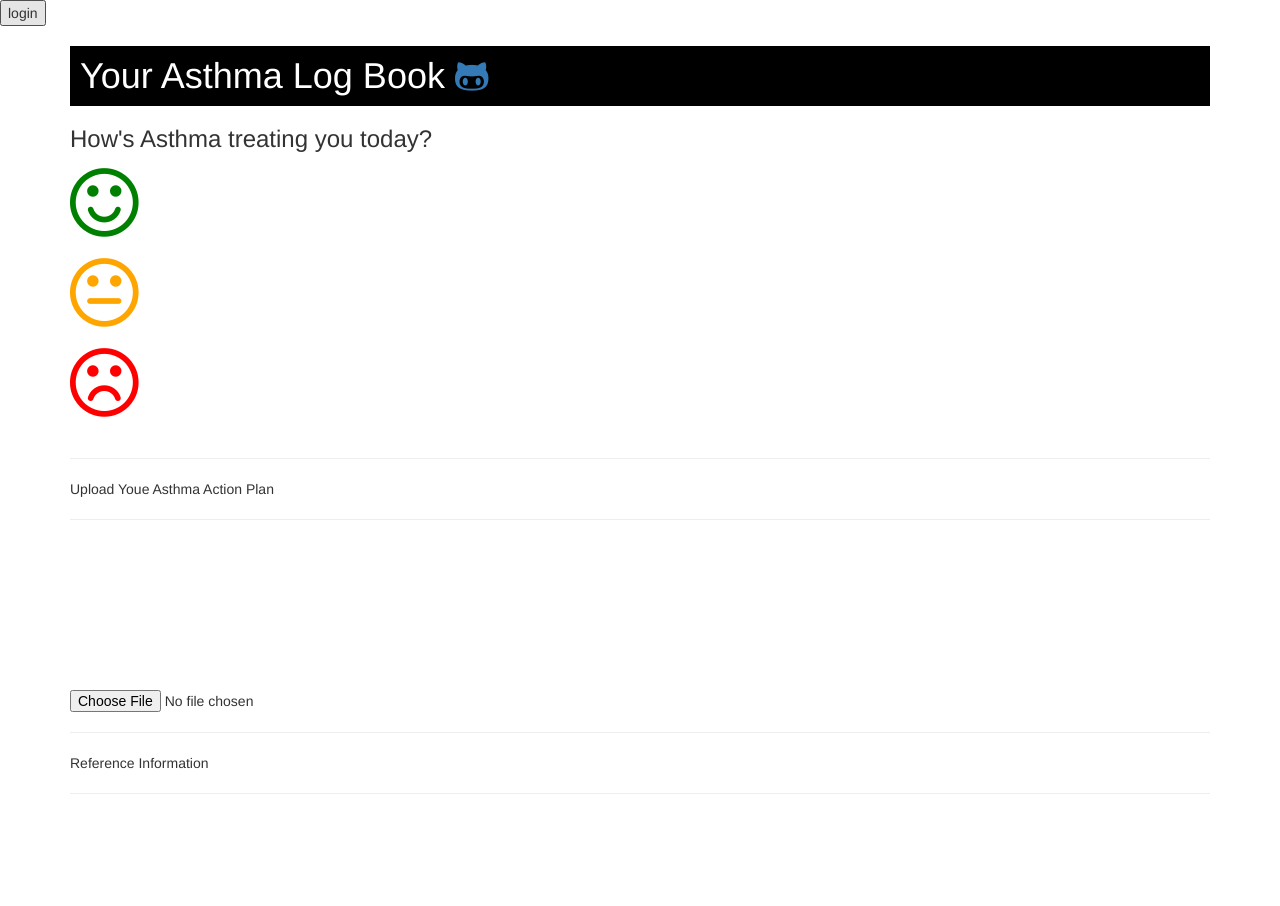
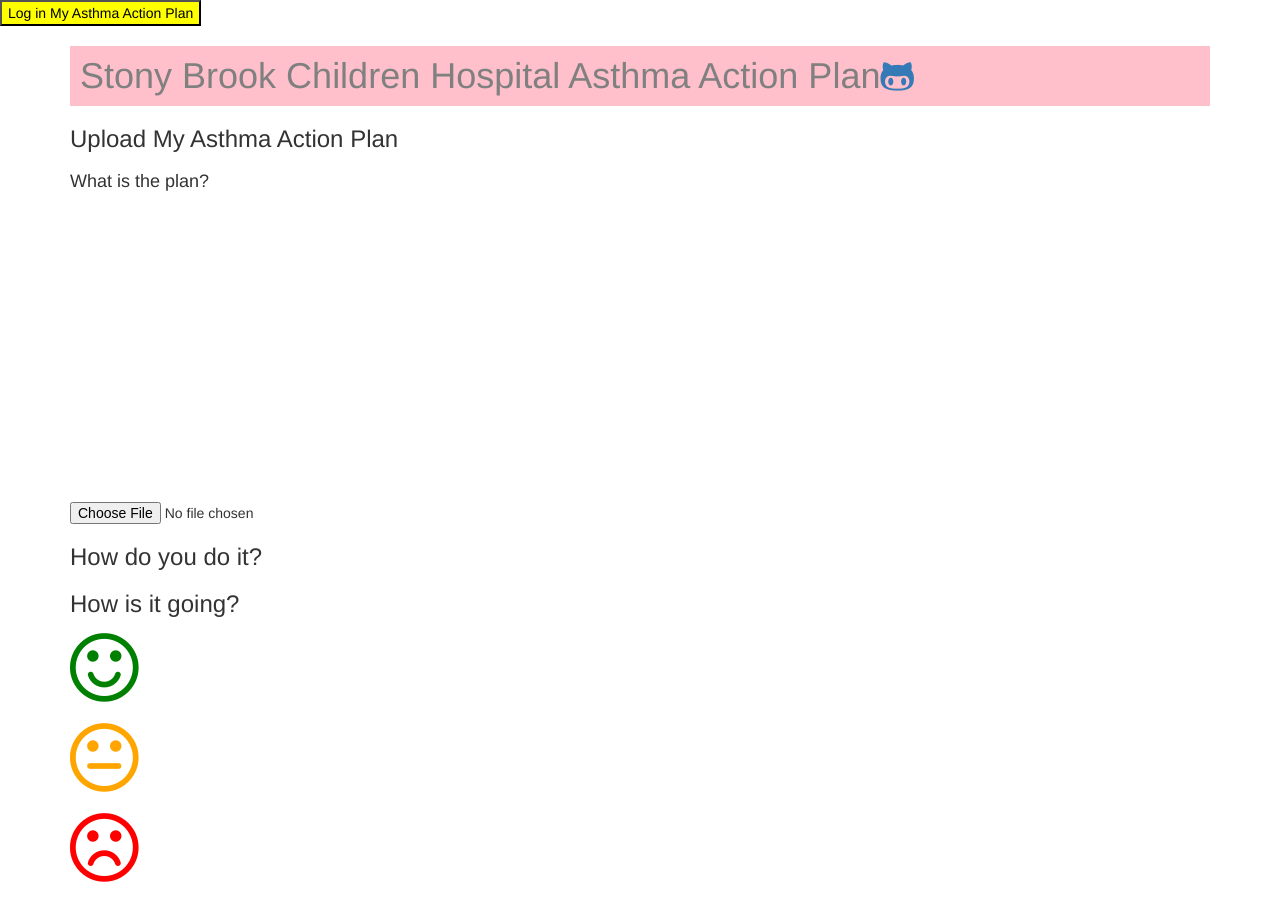
Before and after one commit to xinwang3/asthma, a plain HTML site: page index.html in a window 1280 px wide. Shown: the top 906 px of the page. Before the commit the page ends 814 px from the top, so only its background shows below. Drawn offline with nearby package versions, Linux system fonts and the light colour scheme.

Commit message:
Change style
Change style

```diff
--- a/asthma.css
+++ b/asthma.css
@@ -1,6 +1,6 @@
 #imagePreview {
-    width: 150px;
-    height: 150px;
+    width: 300px;
+    height: 300px;
     background-position: center center;
     background-size: cover;
     -webkit-box-shadow: 0 0 0px 0px rgba(0, 0, 0, .3);
--- a/asthma.js
+++ b/asthma.js
@@ -1,8 +1,39 @@
 console.log('asthma.js loaded');
 
 if(window.divAsthma){
-    $('<h1 style="color:white;background-color:black;line-height:60px" id="asthmaLogHead">&nbsp;Your Asthma Log Book <a href="https://github.com/sbu-bmi/asthma/" target=_blank><i class="fa fa-github-alt"></i></a></h1>').appendTo(divAsthma);
-    $("<h3>How's Asthma treating you today?</h3>").appendTo(divAsthma);
+    $('<h1 style="color:grey;background-color:pink;line-height:60px" id="asthmaLogHead">&nbsp;Stony Brook Children Hospital Asthma Action Plan<a href="https://github.com/sbu-bmi/asthma/" target=_blank><i class="fa fa-github-alt"></i></a></h1>').appendTo(divAsthma);
+    $("<h3>Upload My Asthma Action Plan<h3>").appendTo(divAsthma);
+    $("<h4>What is the plan?<h4>").appendTo(divAsthma);
+    $("<div id='imagePreview'></div>").appendTo(divAsthma);
+    $("<input id='uploadFile' type='file' name='image' class='img' />").appendTo(divAsthma);
+    $(function() {
+        $("#uploadFile").on("change", function()
+        {
+            var files = !!this.files ? this.files : [];
+            if (!files.length || !window.FileReader) return; // no file selected, or no FileReader support
+
+            if (/^image/.test( files[0].type)){ // only image file
+                var reader = new FileReader(); // instance of the FileReader
+                reader.readAsDataURL(files[0]); // read the local file
+
+                reader.onloadend = function(){ // set image data as background of div
+                    $("#imagePreview").css("background-image", "url("+this.result+")");
+
+                    x = imagePreview.style.backgroundImage;
+                    localStorage.setItem('myDataURL',x);
+                    img = document.createElement('img');
+                    document.body.appendChild(img);
+                    img.src=localStorage.getItem('myDataURL').slice(5,-2);
+                };
+            }
+        });
+    });
+    $("<h3>How do you do it?</h3>").appendTo(divAsthma);
+
+
+    $("<h3>How is it going?</h3>").appendTo(divAsthma);
+
+
     $('<table><tr><td style="vertical-align:top"><form><p><i class="fa fa-smile-o fa-5x" style="color:green" id="asthmaSmile"></i></p><p><i class="fa fa-meh-o fa-5x" style="color:orange" id="asthmaMeh"></i></p><p><i class="fa fa-frown-o fa-5x" style="color:red" id="asthmaFrown"></i></p></form></td><td id="asthmaFeel" style="vertical-align:top"></td></tr></table>').appendTo(divAsthma);
 
     asthmaSmile.onclick=function(){
@@ -28,33 +59,6 @@ if(window.divAsthma){
 
     };
 
-$(function() {
-    $("#uploadFile").on("change", function()
-    {
-        var files = !!this.files ? this.files : [];
-        if (!files.length || !window.FileReader) return; // no file selected, or no FileReader support
-
-        if (/^image/.test( files[0].type)){ // only image file
-            var reader = new FileReader(); // instance of the FileReader
-            reader.readAsDataURL(files[0]); // read the local file
-
-            reader.onloadend = function(){ // set image data as background of div
-                $("#imagePreview").css("background-image", "url("+this.result+")");
-
-                x = imagePreview.style.backgroundImage;
-                localStorage.setItem('myDataURL',x);
-                img = document.createElement('img');
-                document.body.appendChild(img);
-                img.src=localStorage.getItem('myDataURL').slice(5,-2);
-            };
-        }
-    });
-});
-
-
-    $("<hr>Upload Youe Asthma Action Plan<hr>").appendTo(divAsthma);
-    $("<div id='imagePreview'></div>").appendTo(divAsthma);
-    $("<input id='uploadFile' type='file' name='image' class='img' />").appendTo(divAsthma);
     $("<hr>Reference Information<hr>").appendTo(divAsthma);
     hello.on('auth.login', function(auth) {
 
--- a/index.html
+++ b/index.html
@@ -11,7 +11,8 @@
 </head>
 <body>
 
-        <button onclick="hello('google').login()">login</button>
+
+  <button onclick="hello('google').login()" style="color:black;background-color:yellow;line-height:20px">Log in My Asthma Action Plan</button>
 	<div class="container" id="divAsthma"></div>
 	<script src="asthma.js"></script>
 	<script type="text/javascript"></script>
```
